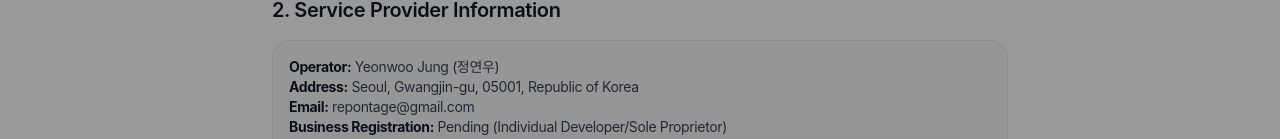
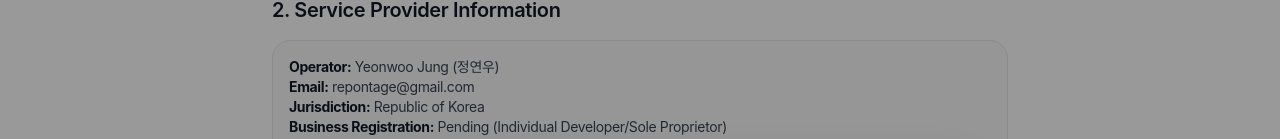
Before and after one commit to repontage/link_thread, a Next.js app: page /terms in a window 1280 px wide. Shown: the part 404-543 px from the top of the page. Built offline with nearby package versions, Linux system fonts and the light colour scheme; no server answers.

Commit message:
fix: remove personal address from Terms of Service
Replaced 'Address: Seoul, Gwangjin-gu, 05001, Republic of Korea' with 'Jurisdiction: Republic of Korea' to protect operator privacy while still indicating governing law location.

```diff
--- a/app/terms/page.tsx
+++ b/app/terms/page.tsx
@@ -25,8 +25,8 @@ export default function TermsPage() {
         <h2 className="text-xl font-semibold mb-4 text-gray-900 dark:text-white">2. Service Provider Information</h2>
         <div className="bg-gray-50 dark:bg-gray-800 p-4 rounded-lg border border-gray-200 dark:border-gray-700 text-sm">
           <p className="text-gray-700 dark:text-gray-300"><strong className="text-gray-900 dark:text-white">Operator:</strong> Yeonwoo Jung (정연우)</p>
-          <p className="text-gray-700 dark:text-gray-300"><strong className="text-gray-900 dark:text-white">Address:</strong> Seoul, Gwangjin-gu, 05001, Republic of Korea</p>
           <p className="text-gray-700 dark:text-gray-300"><strong className="text-gray-900 dark:text-white">Email:</strong> repontage@gmail.com</p>
+          <p className="text-gray-700 dark:text-gray-300"><strong className="text-gray-900 dark:text-white">Jurisdiction:</strong> Republic of Korea</p>
           <p className="text-gray-700 dark:text-gray-300"><strong className="text-gray-900 dark:text-white">Business Registration:</strong> Pending (Individual Developer/Sole Proprietor)</p>
           <p className="text-gray-700 dark:text-gray-300"><strong className="text-gray-900 dark:text-white">EU Representative (GDPR Art. 27):</strong> DataRep —{" "}
             <a href="https://www.datarep.com/data-request" target="_blank" rel="noopener noreferrer" className="text-blue-600 dark:text-blue-400 hover:underline">
```
